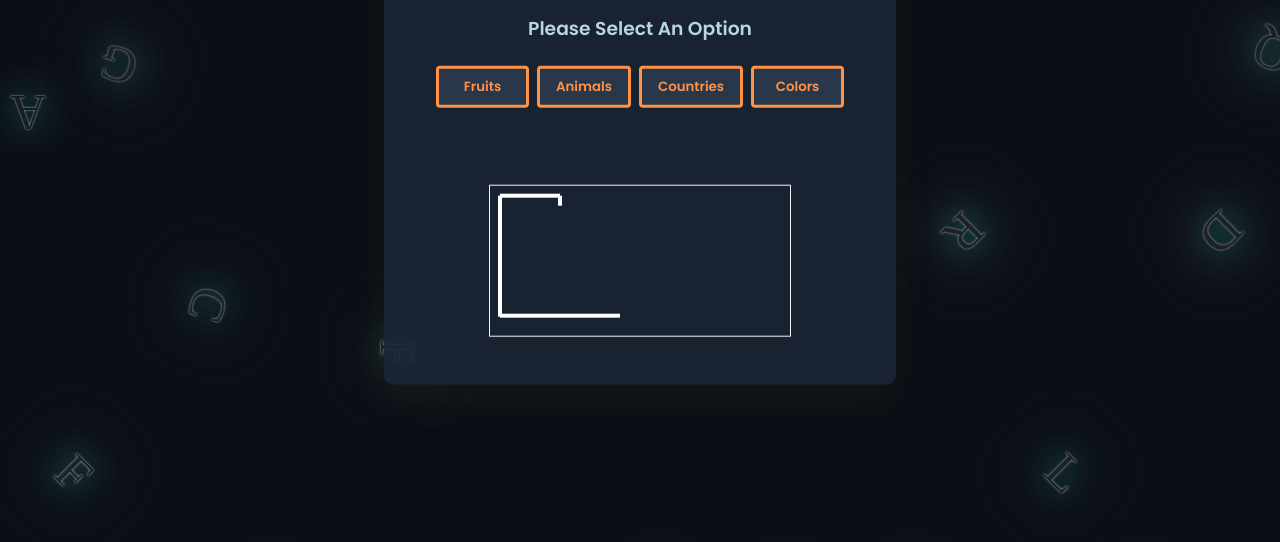
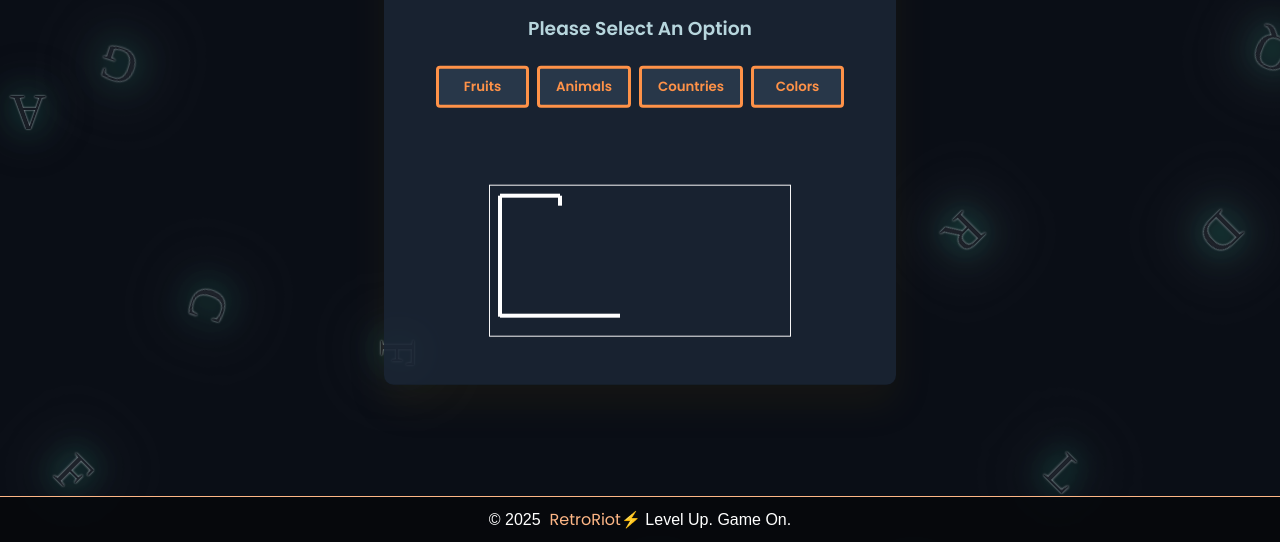
Before and after one commit to diptiprasadsarangi01/01_HangManWordGame, a plain HTML site: page index.html in a window 1280 px wide. Shown: the part 258-800 px from the top of the page. Drawn offline with Linux system fonts and the light colour scheme.

Commit message:
Update style.css

```diff
--- a/style.css
+++ b/style.css
@@ -335,6 +335,35 @@ hr {
     color: #fe5152;
   }
 
+
+  footer{
+   background-color: #06080cdf;
+   color: #fff;
+   text-align: center;
+   display: flex;
+   justify-content: center;
+   align-items: center;
+   padding: 10px 5px;
+   font-size: 16px;
+   font-family: Arial, Helvetica, sans-serif;
+   position: fixed;
+   bottom: 0;
+   width: 100%;
+   min-height: 2vh;
+   border-top:0.5px solid #fdb686;
+  }
+
+  footer a:hover{
+    text-decoration: underline;
+  }
+
+
+  @media screen and (max-height: 700px) {
+    footer{
+      display: none;
+    }
+  }
+
   @media screen and (max-width: 500px) {
     #letter-container {
       grid-template-columns: repeat(5, 30px);
```
